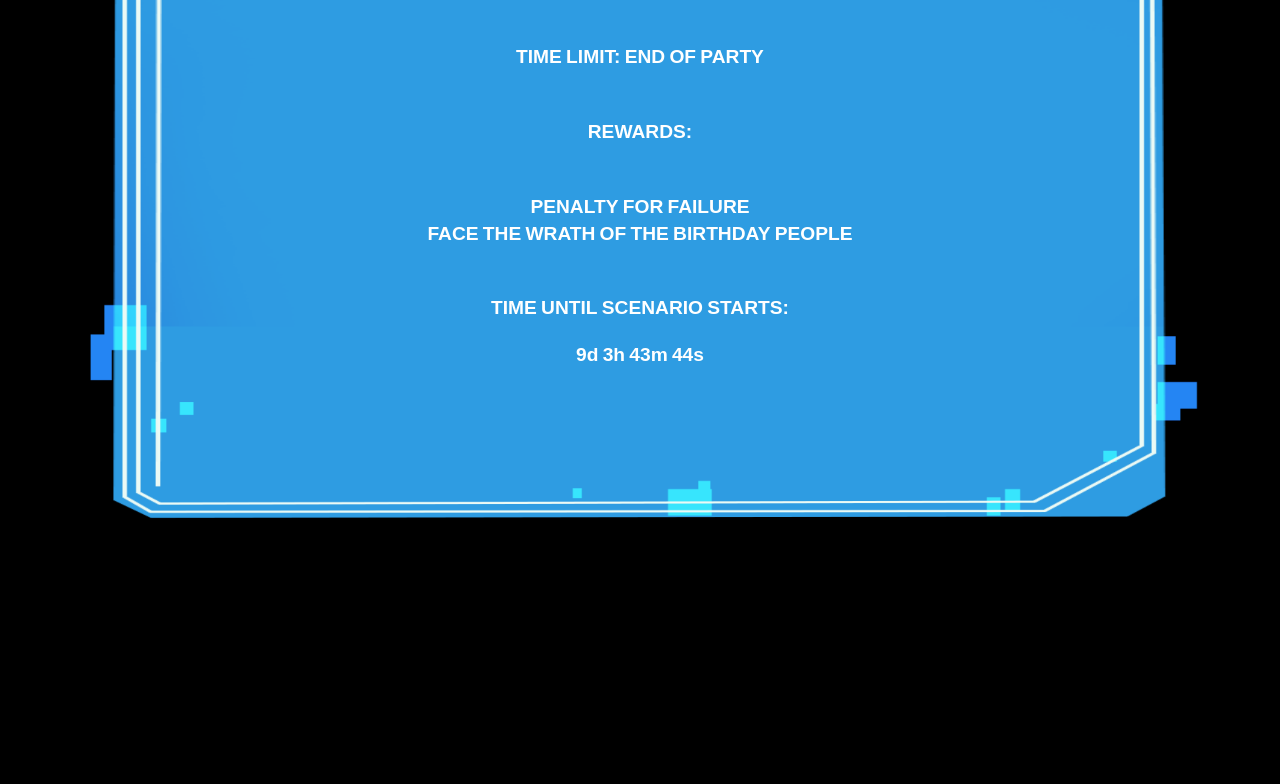
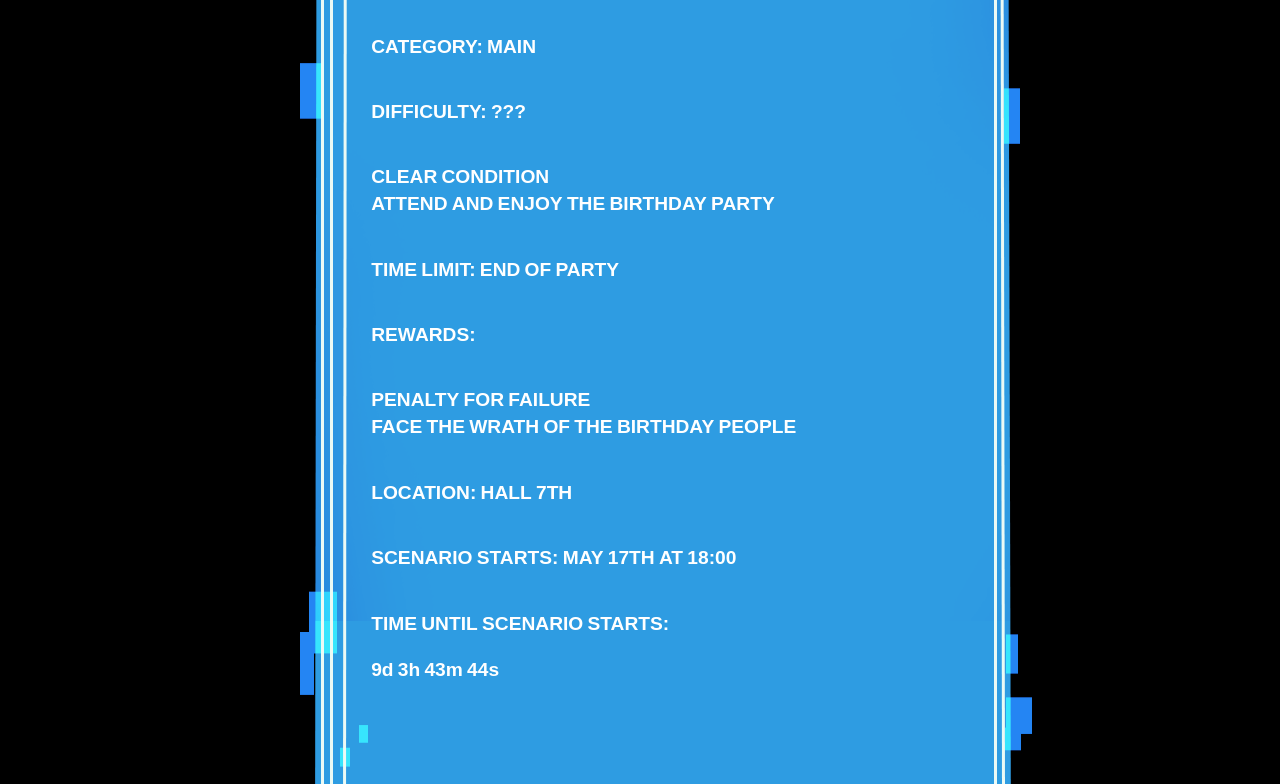
Before and after one commit to orvfanatic/orvfanatic.github.io, a website: page index.html in a window 1280 px wide. Shown: the part 459-1243 px from the top of the page. Before the commit the page ends 1000 px from the top, so only its background shows below. Drawn offline with Linux system fonts and the light colour scheme.

Commit message:
Finished styling the invitation

```diff
--- a/index.html
+++ b/index.html
@@ -10,8 +10,10 @@
   </head>
 
   <body>
+    <div class="scenario-card">
       <img src="ScenarioWindow_TMP_long.png" alt="Scenario Window" />
       <div class="scenario-container">
+
         <h1>
           &ltMAIN SCENARIO #UMAPYOI - <br />
           BIRTHDAY PARTY&gt
@@ -29,8 +31,12 @@
 
         <p> PENALTY FOR FAILURE<br> FACE THE WRATH OF THE BIRTHDAY PEOPLE </p>
 
+        <p> LOCATION: HALL 7TH</p>
+        <p> SCENARIO STARTS: MAY 17TH AT 18:00</p>
         <p> TIME UNTIL SCENARIO STARTS: </p>
         <p id="timer" class="timer"></p>
+
+      </div>
     </div>
 
 </body>
--- a/styles.css
+++ b/styles.css
@@ -14,7 +14,8 @@ body {
     background-color: black;
 }
 
-img {
+/* img {
+    display: block;
     position: absolute;
     top: 0;
     left: 0;
@@ -22,33 +23,53 @@ img {
     height: auto;
     max-height: 1000px;
     z-index: -1;
+} */
+
+.scenario-card {
+    position: relative;
+    width: 100%;
+    max-width: 800px;
+    /* background-image: url("ScenarioWindow_TMP_long.png") top center / 100% 100% no-repeat; */
 }
 
 .scenario-container {
-    position: relative;
-    top: 8%;
-    width: fit-content;
+    position: absolute;
+    top: 0;
+    left: 0;
+    width: 100%;
+    height: 100%;
+    padding: 12% 8%;
+    box-sizing: border-box;
+    overflow-y: hidden;
     display: flex;
     flex-direction: column;
-    justify-content: center;
-    align-items: center;
+    justify-content: flex-start;
 
     * {
-        position: relative;
-        padding-top: 2%;
-        text-align: center;
+        /* position: relative;
+        padding-top: 2%; */
         z-index: 1;
         color: white;
+    }
+
+    h1 {
+        margin-top: 15%;
+        font-size: 3.5em;
+        text-align: center;
+    }
+
+    p {
+        margin-left: 10%;
+        font-size: 1.2em;
+        text-align: left;
     }
 
     .timer {
         padding-top: 0;
         margin-top: 0;
+        margin-bottom: 15px;
+        font-size: 1.2em;
     }
-}
-
-p {
-    font-size: 1.2em;
 }
 
 /*mobile*/
@@ -83,7 +104,7 @@ p {
 @media (max-width: 430px) {
 
     .scenario-container {
-        top: -15%;
+        /* top: -15%; */
     }
 
     h1 {
```
Lines whose indentation alone changed are shown as unchanged.
